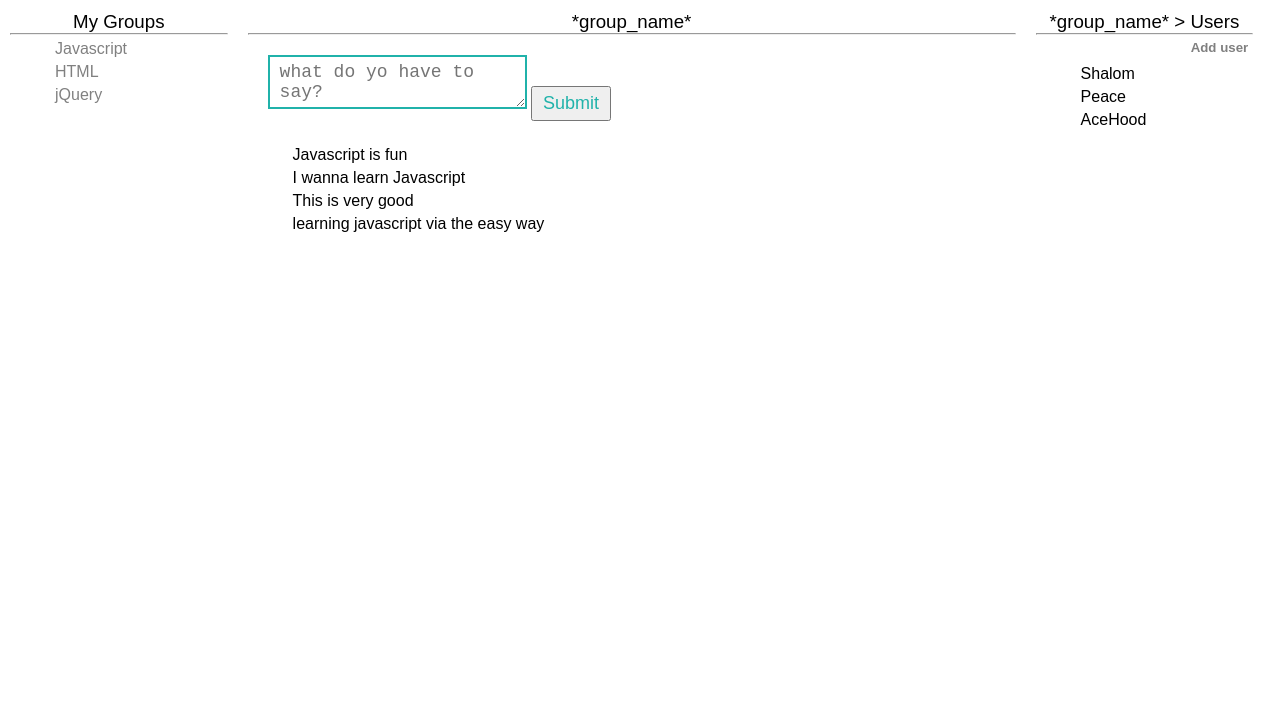
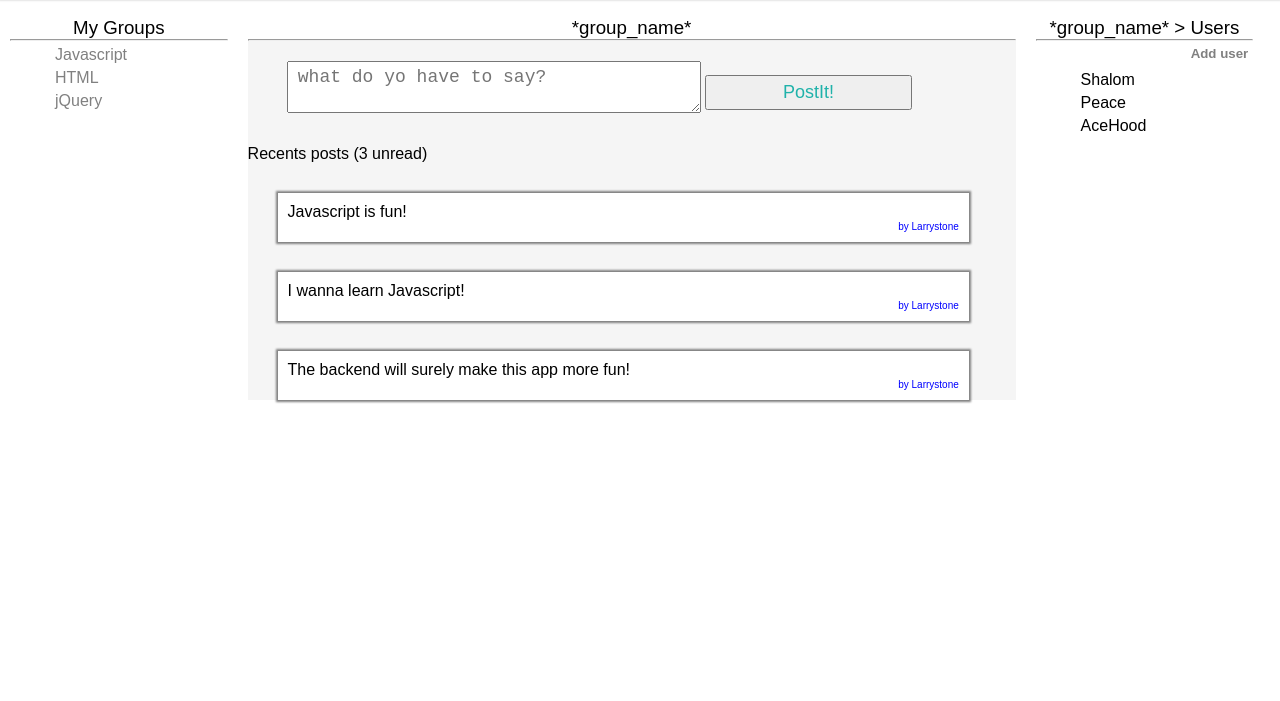
Before and after one commit to larrystone/BC_24_postit, a plain HTML site: page template/views/dashboard.html in a window 1280 px wide. Shown: the part 99-800 px from the top of the page. Drawn offline with nearby package versions, Linux system fonts and the light colour scheme.

Commit message:
create interface concept for viewing/creating posts on groups

```diff
--- a/template/css/dashboard.css
+++ b/template/css/dashboard.css
@@ -11,7 +11,6 @@ input, textarea, button {
   font-size: 18px;
   height: 100%;
   padding: 5px 10px;
-  /*background-color: wheat;*/
   color: lightseagreen;
 }
 
@@ -19,10 +18,10 @@ input:focus, textarea:focus {
   outline: 0;
 }
 
-textarea {
+/*textarea {
   border: 2px solid lightseagreen;
   resize: vertical;
-}
+}*/
 
 .button {
   border: 0;
@@ -116,3 +115,42 @@ li {
 .done, .adduser {
   cursor: pointer;
 }
+
+.post-bkg {
+  background-color: white;
+  box-shadow: 0px 0px 2px 2px grey;
+  margin: 30px;
+  padding: 10px;
+  width: 90%;
+
+}
+
+.post-text {
+  color: black;
+}
+
+.post-author {
+  font-size: 10px;
+  color: blue;
+  text-align: right;
+}
+
+.bkg_posts {
+  background-color: whitesmoke;
+  height: 100%;
+}
+
+.createpost {
+  width: 95%;
+  margin: 0px auto;
+}
+
+.createpost textarea {
+  width: 60%;
+}
+
+.createpost button {
+  width: 30%;
+  top: -15px;
+  position: relative;
+}
--- a/template/views/dashboard.html
+++ b/template/views/dashboard.html
@@ -8,7 +8,7 @@
   <body>
     <header class="header">
       <ul>
-        <li class="haside">PostIt!</li>
+        <li class="haside"><h1>PostIt!</h1></li>
         <li class="haside">
           <form action="/api/group" method="post">
               <input name="group" id="group" placeholder="Enter a group name" required/>
@@ -36,19 +36,30 @@
       <section class="aside posts">
         <h1 id="group_name">*group_name*</h1>
         <hr/>
-        <section>
-          <div class="createpost">
-            <form>
+        <section class="bkg_posts">
+          <div>
+            <form class="createpost" action="/api/" method="post">
               <textarea placeholder="what do yo have to say?"></textarea>
-              <input type="submit" placeholder="PostIt!"/>
+              <button type="submit">PostIt!</button>
             </form>
           </div>
-          <ul class="posts">
-            <li class="post">Javascript is fun</li>
-            <li class="post">I wanna learn Javascript</li>
-            <li class="post">This is very good</li>
-            <li class="post">learning javascript via the easy way</li>
-          </ul>
+          <p>Recents posts (3 unread)</p>
+          <section id="posts">
+            <div class="post-bkg">
+              <p class="post-text">Javascript is fun!</p>
+              <p class="post-author">by Larrystone</p>
+            </div>
+
+            <div class="post-bkg">
+              <p class="post-text">I wanna learn Javascript!</p>
+              <p class="post-author">by Larrystone</p>
+            </div>
+
+            <div class="post-bkg">
+              <p class="post-text">The backend will surely make this app more fun!</p>
+              <p class="post-author">by Larrystone</p>
+            </div>
+          </section>
         </section>
       </section>
 
@@ -60,9 +71,9 @@
         <div class="currentusers">
           <h5><a class="adduser">Add user</a></h5>
           <ul>
-            <li>Shalom</li>
-            <li>Peace</li>
-            <li>AceHood</li>
+            <li class="user">Shalom</li>
+            <li class="user">Peace</li>
+            <li class="user">AceHood</li>
           </ul>
         </div>
 
@@ -70,9 +81,9 @@
         <div class="availableusers">
           <h5><a class="done">Done</a></h5>
           <ul>
-            <li><a href="#">Rock</a></li>
-            <li><a href="#">Brandy</a></li>
-            <li><a href="#">lil berry</a></li>
+            <li><a href="#" class="user addable">Rock</a></li>
+            <li><a href="#" class="user addable">Brandy</a></li>
+            <li><a href="#" class="user addable">lil berry</a></li>
           </ul>
         </div>
       </nav>
```
